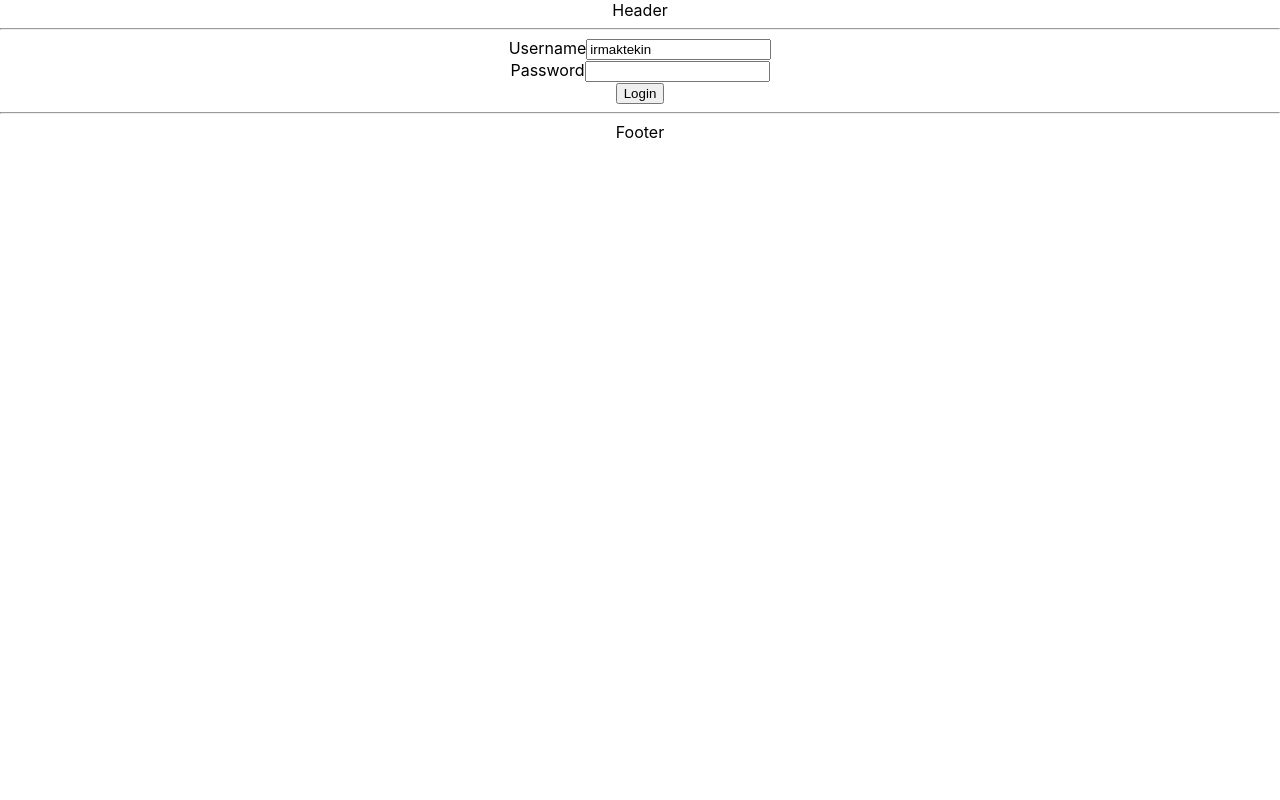
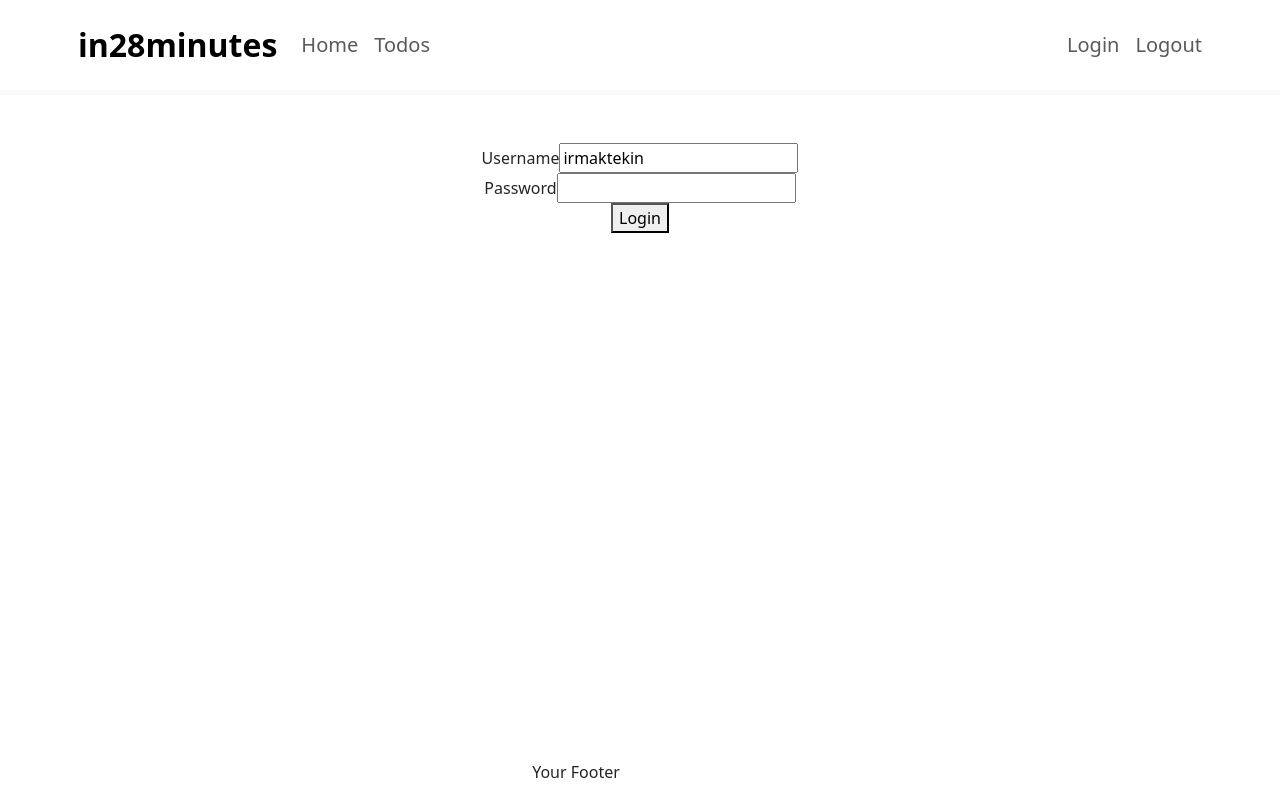
Before and after one commit to irmaktekin/Full-Stack, a React (Create React App) app in the folder front-end/todo-app/: page / in a window 1280 px wide. Built offline with nearby package versions, Linux system fonts and the light colour scheme.

Commit message:
Bootstrap is added to the project.

```diff
--- a/front-end/todo-app/package.json
+++ b/front-end/todo-app/package.json
@@ -6,6 +6,7 @@
     "@testing-library/jest-dom": "^5.16.5",
     "@testing-library/react": "^13.4.0",
     "@testing-library/user-event": "^13.5.0",
+    "bootstrap": "^5.3.0",
     "react": "^18.2.0",
     "react-dom": "^18.2.0",
     "react-router-dom": "^6.14.2",
--- a/front-end/todo-app/src/components/todo/TodoApp.css
+++ b/front-end/todo-app/src/components/todo/TodoApp.css
@@ -3,3 +3,11 @@
     padding:5px;
 
 }
+
+
+footer{
+    bottom:0;
+    position:absolute;
+    width:90%;
+    height: 40px;
+}
--- a/front-end/todo-app/src/components/todo/TodoApp.jsx
+++ b/front-end/todo-app/src/components/todo/TodoApp.jsx
@@ -5,8 +5,8 @@
 export default function ToDoApp(){
     return (
         <div>
+        <BrowserRouter>
         <HeaderComponent/>
-        <BrowserRouter>
             <Routes>
                 <Route path='/' element={<LoginComponent/>}/>
                 <Route path='/login' element={<LoginComponent/>}/>
@@ -18,9 +18,10 @@
 
 
             </Routes>
+            <FooterComponent/>
+
         </BrowserRouter>
 
-        <FooterComponent/>
 
 
         </div>
@@ -125,10 +126,10 @@
     const todos = [{id:1,description: 'Learn AWS', done:false,targetDate:targetDate},
     {id:2,description: 'Learn Full Stack',done:false,targetDate:targetDate}]
     return (
-        <div className="ListToDosComponent">
+        <div className="container">
             <h1>Things You Want To Do !</h1>
             <div>
-                <table>
+                <table className="table">
                     <thead>
                         <tr>
                             <td>id</td>
@@ -165,21 +166,37 @@
 
 function HeaderComponent(){
     return (
-        <div className="header">
-            <div>
-                Header <hr/>
+        <header className="border-bottom border-light border-5 mb-5 p-2">
+        <div className="container">
+            <div className="row">
+                <nav className="navbar navbar-expand-lg">
+                    <a className="navbar-brand ms-2 fs-2 fw-bold text-black" href="https://www.in28minutes.com">in28minutes</a>
+                    <div className="collapse navbar-collapse">
+                        <ul className="navbar-nav">
+                            <li className="nav-item fs-5"><Link className="nav-link" to="/welcome/in28minutes">Home</Link></li>
+                            <li className="nav-item fs-5"><Link className="nav-link" to="/todos">Todos</Link></li>
+                        </ul>
+                    </div>
+                    <ul className="navbar-nav">
+                        <li className="nav-item fs-5"><Link className="nav-link" to="/login">Login</Link></li>
+                        <li className="nav-item fs-5"><Link className="nav-link" to="/logout">Logout</Link></li>
+                    </ul>
+                </nav>
             </div>
         </div>
+    </header>
+
 
     )
 }
 function FooterComponent(){
     return (
-        <div className="footer">
-            <div>
-                <hr/> Footer
+
+        <footer className="footer">
+            <div className="container">
+               Your Footer
             </div>
-        </div>
+        </footer>
 
     )
 }
--- a/front-end/todo-app/src/index.js
+++ b/front-end/todo-app/src/index.js
@@ -3,6 +3,7 @@
 import './index.css';
 import App from './App';
 import reportWebVitals from './reportWebVitals';
+import 'bootstrap/dist/css/bootstrap.min.css';
 
 const root = ReactDOM.createRoot(document.getElementById('root'));
 root.render(
```
Also changed, not shown: 1 other file (tests, documents, lock files or other folders).
